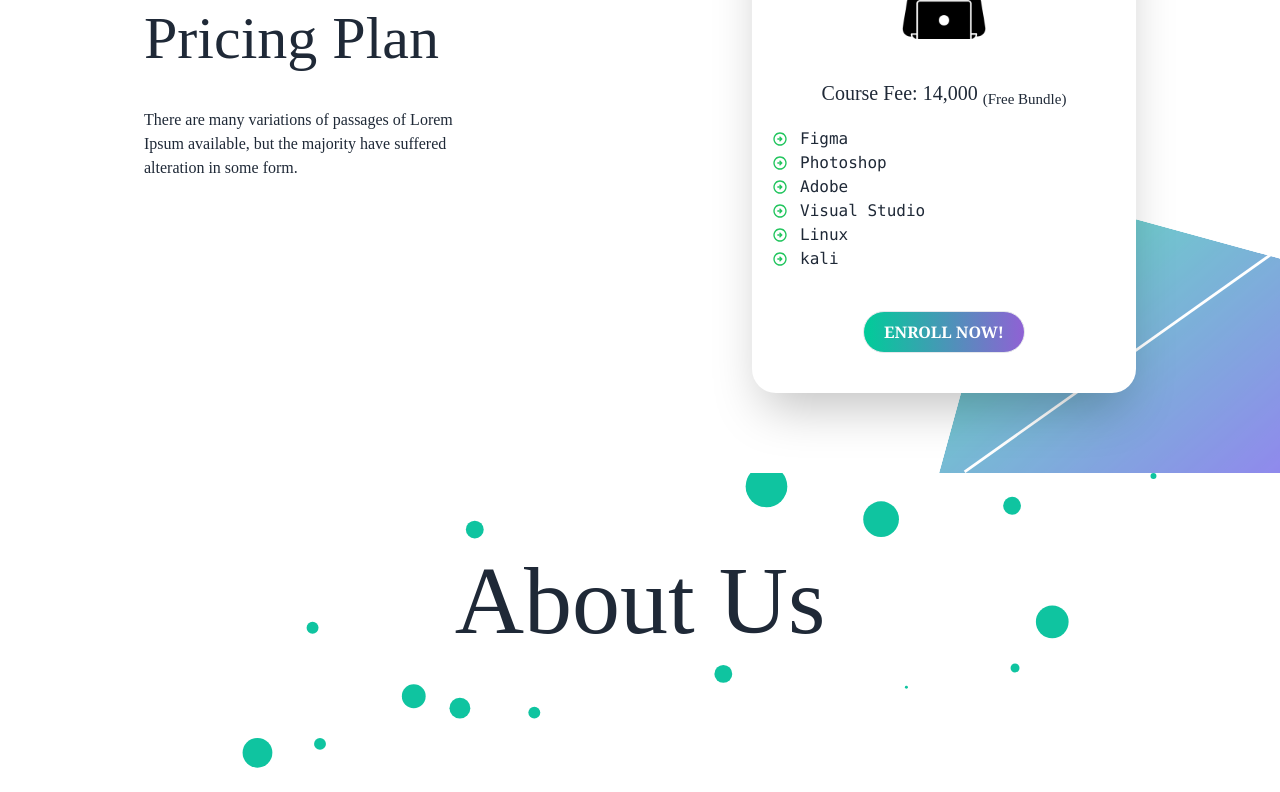
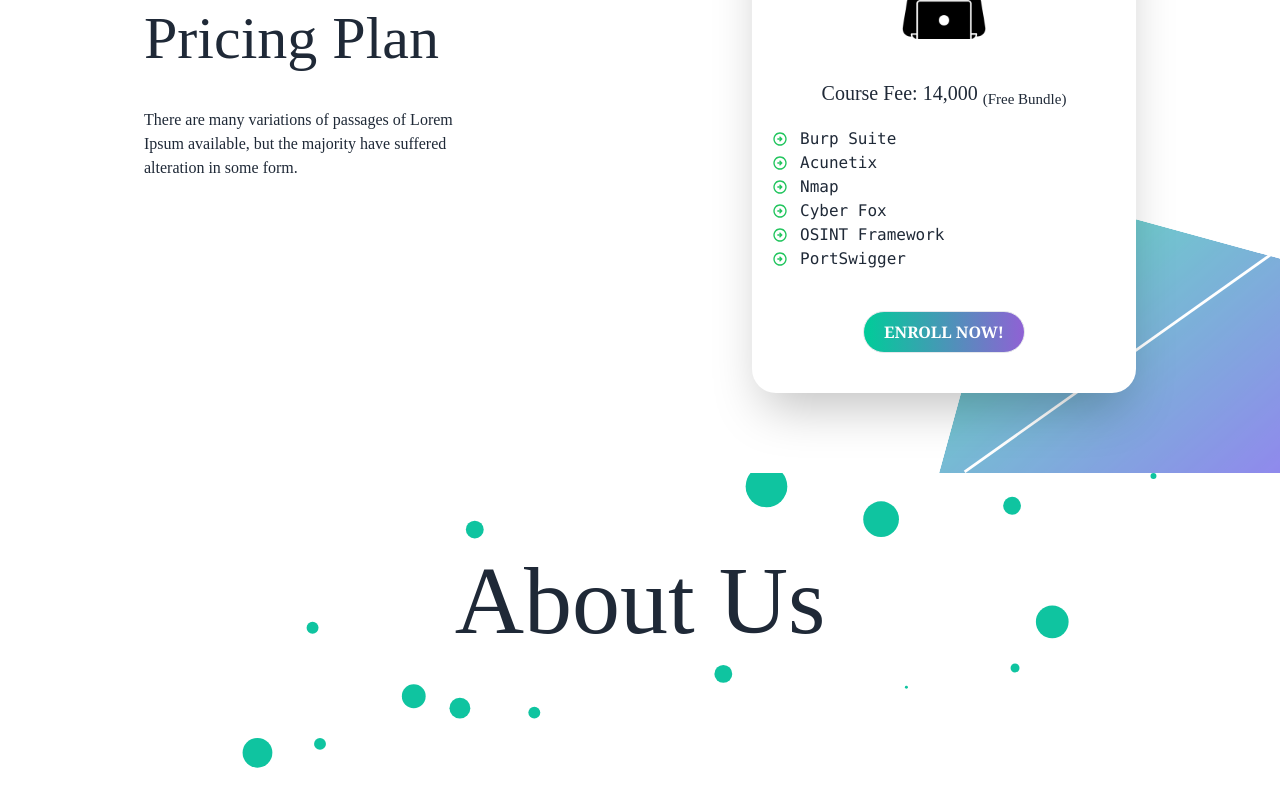
Before and after one commit to MdMehedi-Hasan/Arenainhouse-singlepage, a React (Create React App) app: page / in a window 1280 px wide. Shown: the part 4320-5112 px from the top of the page. Built offline with nearby package versions, Linux system fonts and the light colour scheme.

Commit message:
arrow width set

```diff
--- a/src/Components/Gallery.js
+++ b/src/Components/Gallery.js
@@ -24,8 +24,8 @@
                 <img src={img6} alt="" />
             </div> */}
             <h1 className='text-center text-6xl mb-32'>Some of Our Memorable Moments</h1>
-            <div className='circle-1'></div>
-            <div className='circle-2'></div>
+            {/* <div className='circle-1'></div>
+            <div className='circle-2'></div> */}
             <div className='container flex flex-wrap justify-center'>
                 <div className='w-2/5 cursor-pointer'>
                 <img src={img1} alt="" onClick={()=>setOpen(true)}/>
--- a/src/Components/Module.js
+++ b/src/Components/Module.js
@@ -22,7 +22,7 @@
       ];
     return (
         <div className='py-40 relative bg-circle'>
-            <img src={downArrow} alt="" className='absolute top-[-200px] right-[45%] left-[55%] rotate-45'/>
+            <img src={downArrow} alt="" className='absolute top-[-150px] right-[45%] left-[55%] rotate-45 w-52'/>
             <h1 className='text-center text-8xl mb-20'>Modules List</h1>
             <div className='container mx-auto flex flex-wrap justify-center'>
                 <div data-aos="flip-left" data-aos-delay="50" data-aos-duration="2000" className='w-1/3 p-5'>
--- a/src/Components/Price.js
+++ b/src/Components/Price.js
@@ -18,12 +18,12 @@
                         <img src={hacker} alt="" className='w-24 py-10'/>
                         <h1 className="text-center font-normal text-xl mb-5 font-['Space-Grotesk']">Course Fee: 14,000 <sub>(Free Bundle)</sub></h1>
                         <ul className='w-full pl-5'>
-                            <li className='flex items-center gap-3'><div><Icon icon="material-symbols:arrow-circle-right-outline" className='text-green-500'/></div><div className='font-mono'>Figma</div></li>
-                            <li className='flex items-center gap-3'><div><Icon icon="material-symbols:arrow-circle-right-outline" className='text-green-500'/></div><div className='font-mono'>Photoshop</div></li>
-                            <li className='flex items-center gap-3'><div><Icon icon="material-symbols:arrow-circle-right-outline" className='text-green-500'/></div><div className='font-mono'>Adobe</div></li>
-                            <li className='flex items-center gap-3'><div><Icon icon="material-symbols:arrow-circle-right-outline" className='text-green-500'/></div><div className='font-mono'>Visual Studio</div></li>
-                            <li className='flex items-center gap-3'><div><Icon icon="material-symbols:arrow-circle-right-outline" className='text-green-500'/></div><div className='font-mono'>Linux</div></li>
-                            <li className='flex items-center gap-3'><div><Icon icon="material-symbols:arrow-circle-right-outline" className='text-green-500'/></div><div className='font-mono'>kali</div></li>
+                            <li className='flex items-center gap-3'><div><Icon icon="material-symbols:arrow-circle-right-outline" className='text-green-500'/></div><div className='font-mono'>Burp Suite</div></li>
+                            <li className='flex items-center gap-3'><div><Icon icon="material-symbols:arrow-circle-right-outline" className='text-green-500'/></div><div className='font-mono'>Acunetix</div></li>
+                            <li className='flex items-center gap-3'><div><Icon icon="material-symbols:arrow-circle-right-outline" className='text-green-500'/></div><div className='font-mono'>Nmap</div></li>
+                            <li className='flex items-center gap-3'><div><Icon icon="material-symbols:arrow-circle-right-outline" className='text-green-500'/></div><div className='font-mono'>Cyber Fox</div></li>
+                            <li className='flex items-center gap-3'><div><Icon icon="material-symbols:arrow-circle-right-outline" className='text-green-500'/></div><div className='font-mono'>OSINT Framework</div></li>
+                            <li className='flex items-center gap-3'><div><Icon icon="material-symbols:arrow-circle-right-outline" className='text-green-500'/></div><div className='font-mono'>PortSwigger</div></li>
                         </ul>
                         <a href="https://arenawebsecurity.net/admission"><button type="" className='bg-gradient-to-r from-[#00CC99] to-[#753ccace] border rounded-full py-2 px-5 text-white w-fit my-10 font-serif font-semibold'>ENROLL NOW!</button></a>
                     </div>
```
